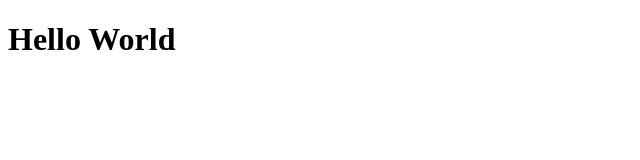
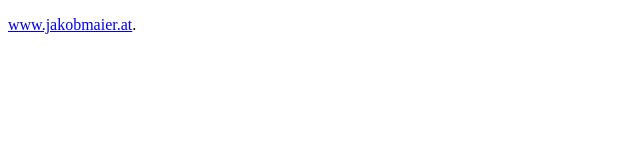
Before and after one commit to gue-ni/gue-ni.github.io, a plain HTML site: page index.html in a window 1280 px wide. Shown: the whole page, without its empty margins (0-640 px from the left). Drawn offline with Linux system fonts and the light colour scheme.

Commit message:
Update index.html

```diff
--- a/index.html
+++ b/index.html
@@ -1,13 +1,9 @@
 <!DOCTYPE html>
-<html lang="en">
-<head>
-  <meta charset="UTF-8">
-  <meta http-equiv="X-UA-Compatible" content="IE=edge">
-  <meta name="viewport" content="width=device-width, initial-scale=1.0">
-  <title>Jakob Maier</title>
-</head>
-<body>
-  <h1>Hello World</h1>
-
-</body>
+<html>
+  <head>
+    <meta http-equiv="refresh" content="5; url='https://www.jakobmaier.at'" />
+  </head>
+  <body>
+    <p><a href="https://www.jakobmaier.at">www.jakobmaier.at</a>.</p>
+  </body>
 </html>
```
